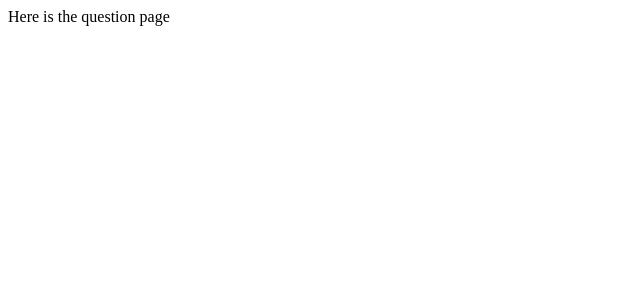
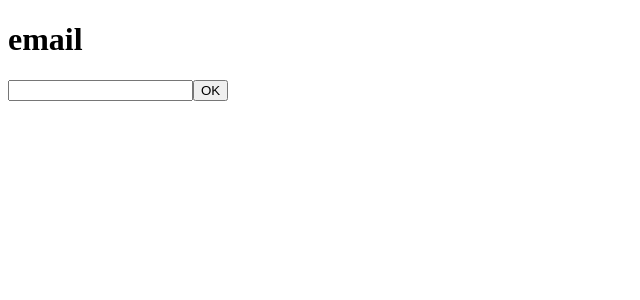
Before and after one commit to Miheergautam/.meForms, a React (Vite) app in the folder frontend/: page /question/1 in a window 1280 px wide. Shown: the top 300 px of the page, without its empty margins (0-640 px from the left). Built offline with nearby package versions, Linux system fonts and the light colour scheme.

Commit message:
feat: Add FormContext for global data storage and navigating the pages

```diff
--- a/frontend/src/App.jsx
+++ b/frontend/src/App.jsx
@@ -1,22 +1,25 @@
-import { BrowserRouter as Router, Routes, Route } from 'react-router-dom'
+import { BrowserRouter as Router, Routes, Route } from "react-router-dom";
 
-import IntroPage from './pages/IntroPage'
-import PersonalInfoPage from './pages/PersonalInfoPage'
-import QuestionPage from './pages/QuestionPage';
-import SummaryPage from './pages/SummaryPage';
+import { FormProvider } from "./context/FormContext";
+
+import IntroPage from "./pages/IntroPage";
+import PersonalInfoPage from "./pages/PersonalInfoPage";
+import QuestionPage from "./pages/QuestionPage";
+import SummaryPage from "./pages/SummaryPage";
 
 function App() {
-
   return (
-  <Router>
-    <Routes>
-      <Route path='/' element={<IntroPage />} />
-      <Route path='/personal' element={<PersonalInfoPage/>} />
-      <Route path='/question/:step' element={<QuestionPage/>} />
-      <Route path='/summary' element={<SummaryPage/>} />
-    </Routes>
-  </Router>
-  )
+    <FormProvider>
+      <Router>
+        <Routes>
+          <Route path="/" element={<IntroPage />} />
+          <Route path="/personal" element={<PersonalInfoPage />} />
+          <Route path="/question/:step" element={<QuestionPage />} />
+          <Route path="/summary" element={<SummaryPage />} />
+        </Routes>
+      </Router>
+    </FormProvider>
+  );
 }
 
-export default App
+export default App;
--- /dev/null
+++ b/frontend/src/context/FormContext.jsx
@@ -0,0 +1,19 @@
+import React, { createContext, useState, useContext } from 'react';
+
+const FormContext = createContext();
+
+export const FormProvider = ({ children }) => {
+  const [answers, setAnswers] = useState({});
+
+  const updateAnswer = (field, value) => {
+    setAnswers(prev => ({ ...prev, [field]: value }));
+  };
+
+  return (
+    <FormContext.Provider value={{ answers, updateAnswer }}>
+      {children}
+    </FormContext.Provider>
+  );
+};
+
+export const useForm = () => useContext(FormContext);
--- a/frontend/src/pages/IntroPage.jsx
+++ b/frontend/src/pages/IntroPage.jsx
@@ -1,9 +1,17 @@
-import React from 'react'
+import React from "react";
+import { useNavigate } from "react-router-dom";
 
 export default function IntroPage() {
+  const navigate = useNavigate();
+
+  function HandleOnClick() {
+    navigate("/personal");
+  }
+
   return (
     <div>
-        <h1>Welcome to .meForms</h1>
+      <h1>Welcome to .meForms</h1>
+      <button onClick={HandleOnClick}>Start</button>
     </div>
-  )
+  );
 }
--- a/frontend/src/pages/PersonalInfoPage.jsx
+++ b/frontend/src/pages/PersonalInfoPage.jsx
@@ -1,10 +1,17 @@
-import React from 'react';
+import React from "react";
+import { useNavigate } from "react-router-dom";
 
+export default function PersonalInfoPage() {
+  const navigate = useNavigate();
 
-export default function PersonalInfoPage(){
-    return(
-        <div>
-            <h2>Let's get your personal details.</h2>
-        </div>
-    )
+  function HandleOnClick() {
+    navigate("/question/1");
+  }
+
+  return (
+    <div>
+      <h2>Let's get your personal details.</h2>
+      <button onClick={HandleOnClick}>Continue</button>
+    </div>
+  );
 }
--- a/frontend/src/pages/QuestionPage.jsx
+++ b/frontend/src/pages/QuestionPage.jsx
@@ -1,9 +1,53 @@
-import React from 'react';
+import React, { useState } from "react";
+import { useNavigate, useParams } from "react-router-dom";
+import { useForm } from "../context/FormContext";
 
-export default function QuestionPage(){
-    return(
-        <div>
-            Here is the question page
-        </div>
-    )
+const questions = [
+  { label: "name", question: "What is your name?" },
+  { label: "email", question: "What is your Email?" },
+  { label: "phone Number", question: "What is your phoneNumber?" },
+  { label: "country", question: "What is your country?" },
+  { label: "pan", question: "What is your PAN Number?" },
+  { label: "aadhar", question: "What is your Aadhar Number?" },
+];
+
+export default function QuestionPage() {
+  const { step } = useParams();
+  const index = parseInt(step);
+  const navigate = useNavigate();
+
+  const { answers, updateAnswer } = useForm();
+  const question = questions[index];
+
+  const [input, setInput] = useState(answers[question.name] || "");
+  const [error, setError] = useState("");
+
+  function HandleNext(){
+    if(!input.trim()){
+        return setError('The Field is Required');
+    }
+
+    updateAnswer(question.name,input);
+    if(index+1 < questions.length){
+        navigate(`/question/${index+1}`);
+    }else{
+        navigate('/summary')
+    }
+  }
+
+  return (
+    <div>
+      <h1>{question.label}</h1>
+      <input
+        type="text"
+        value={input}
+        onChange={(e) => {
+          setInput(e.target.value);
+          setError("");
+        }}
+      />
+      {error && <p style={{ color: 'red' }}>{error}</p>}
+      <button onClick={HandleNext} >OK</button>
+    </div>
+  );
 }
```
